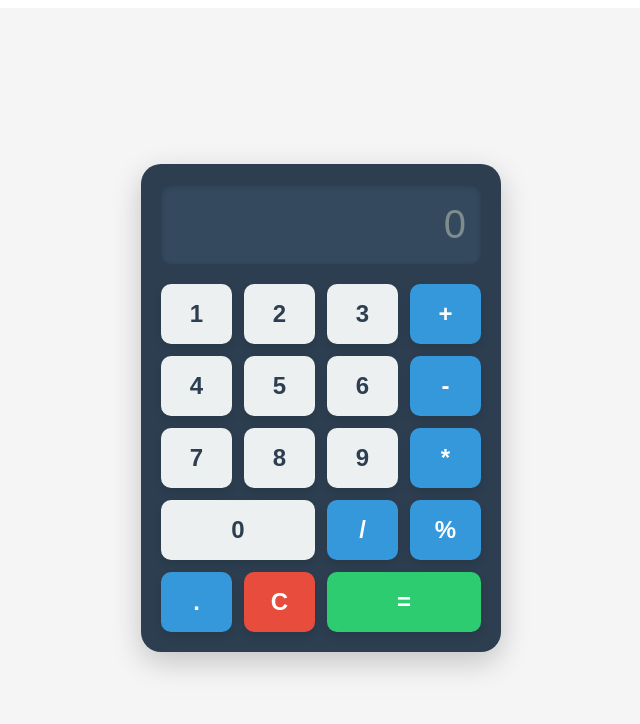
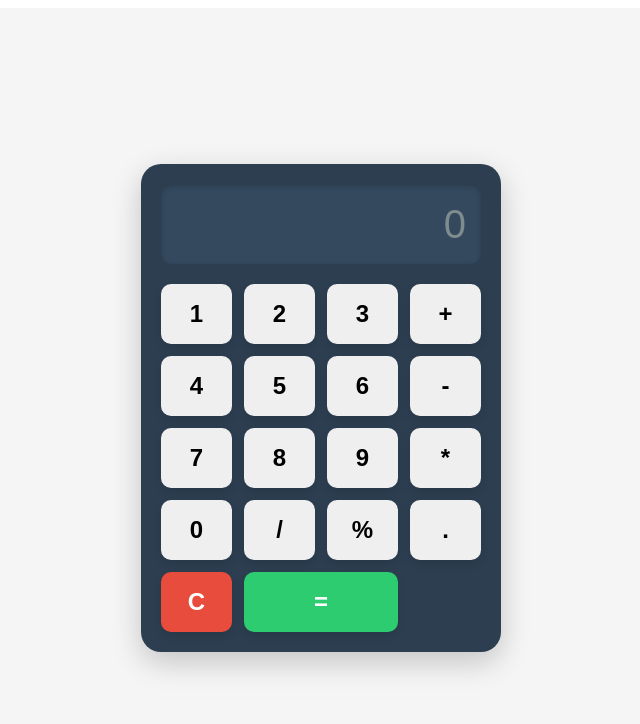
Before and after one commit to KhushalVaghasiya07/07-React-JS-Projects, a React (Vite) app in the folder PR-3 Calculator/: page / in a window 1280 px wide. Shown: the top 724 px of the page, without its empty margins (319-959 px from the left). Built offline with nearby package versions, Linux system fonts and the light colour scheme.

Commit message:
Update code

```diff
--- a/PR-3 Calculator/src/Components/Calculator.jsx
+++ b/PR-3 Calculator/src/Components/Calculator.jsx
@@ -39,7 +39,7 @@ const Calculator = () => {
           {buttons.map((item, index) => (
            <button
            key={index}
-              className={`calc-button ${isNaN(item) ? 'operator' : 'number'} ${item === '0' ? 'zero' : ''}`}
+           className="calc-button"
            onClick={() => handleButtonClick(item)}
          >
            {item}
```
Lines whose indentation alone changed are shown as unchanged.
